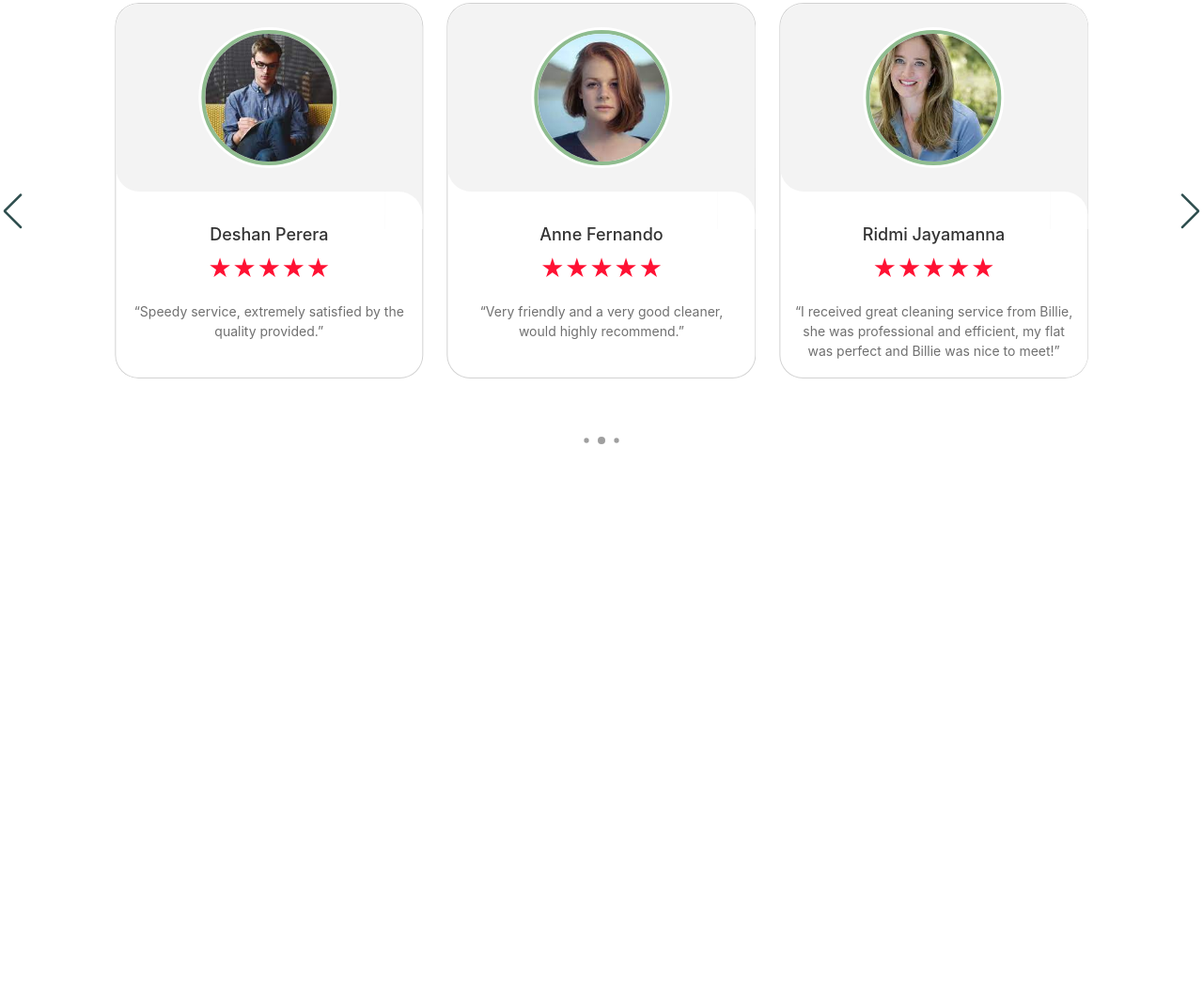
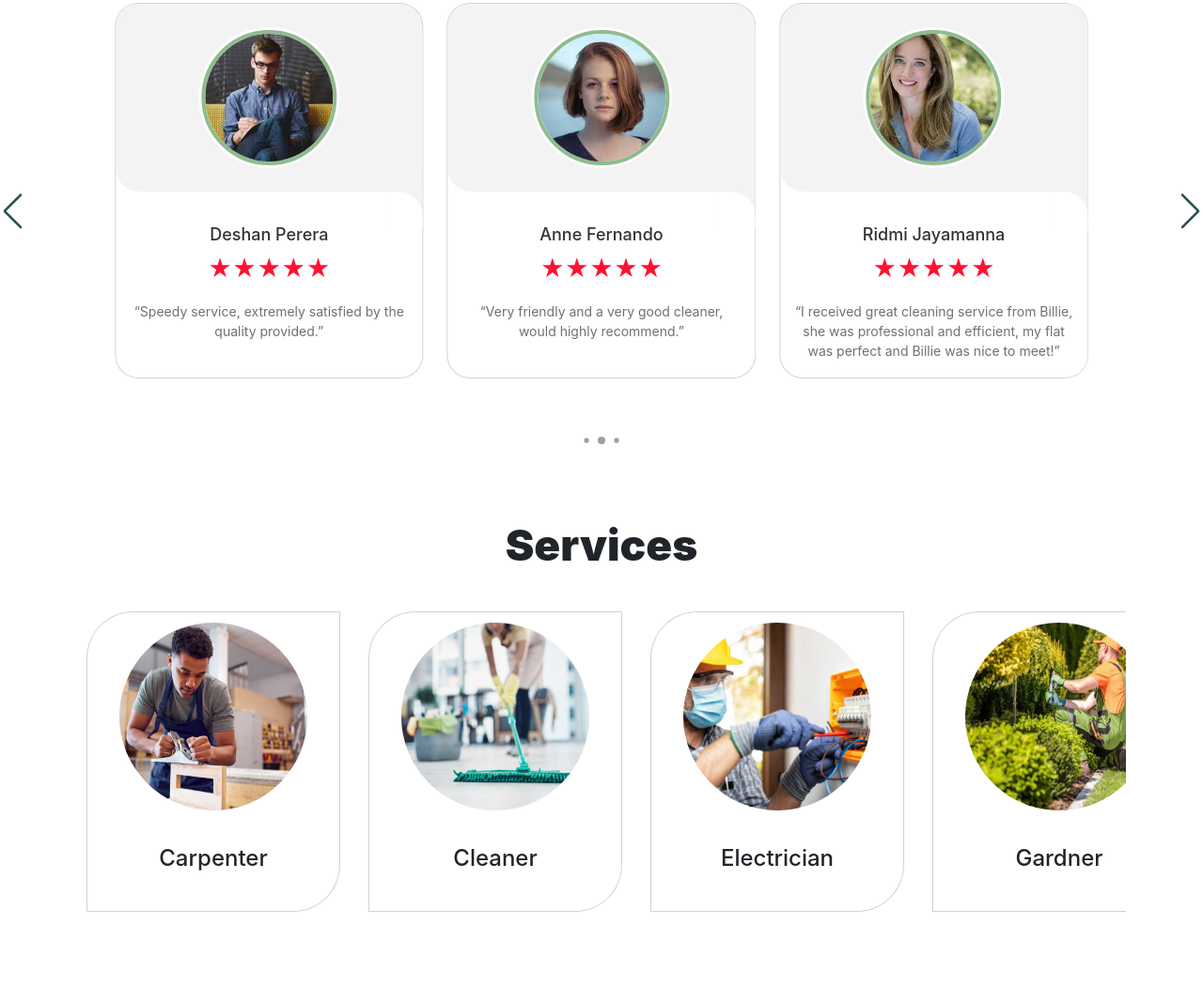
Before and after one commit to Mr-Kaviya99/HomeCare, a website built with Parcel: page index.html in a window 1280 px wide. Shown: the part 1928-2979 px from the top of the page at 94% size. Before the commit the page ends 2411 px from the top, so only its background shows below. Built offline with nearby package versions, Linux system fonts and the light colour scheme.

Commit message:
landing page Services

```diff
--- a/css/main.css
+++ b/css/main.css
@@ -346,7 +346,7 @@
   border-radius: 25px;
 }
 
-.card {
+.reviews-card {
   position: relative;
   border-radius: 25px;
   background-color: #FFF;
@@ -359,7 +359,8 @@
   align-items: center;
   padding: 10px 14px;
 }
-.card-content{
+
+.card-content {
   display: flex;
   flex-direction: column;
   align-items: center;
@@ -489,3 +490,94 @@
   text-align: center;
   color: #ff1133;
 }
+
+/*services*/
+.services {
+  margin-top: 50px;
+  padding-top: 20px;
+  padding-bottom: 40px;
+}
+
+.cards-list {
+  margin: 0;
+  display: flex;
+  padding-bottom: 30px;
+  overflow-x: scroll;
+}
+
+.Service-heading {
+  text-align: center;
+  font-weight: 900;
+  font-size: 46px;
+}
+
+.service-card-outer {
+  margin-top: 25px;
+  margin-right: 10px;
+  padding: 10px;
+}
+
+.service-card-outer:nth-last-child(1) {
+  margin-right: 0;
+}
+
+.service-card {
+  border-radius: 50px 0 50px 0;
+  width: 270px;
+  height: 320px;
+}
+
+.service-card-top {
+  width: 100%;
+  height: 70%;
+  padding: 15px;
+  display: flex;
+  justify-content: center;
+  align-items: center;
+  border-radius: 50px 0 0 0;
+}
+
+.service-img-outer {
+  width: 200px;
+  height: 200px;
+  border-radius: 50px 0 0 0;
+}
+
+.service-image {
+  width: 100%;
+  height: 100%;
+  border-radius: 50%;
+}
+
+.service-card-bottom {
+  display: flex;
+  justify-content: center;
+  align-items: center;
+}
+
+.service-type {
+  text-align: center;
+  margin: 25px 0 0 0;
+  font-weight: 550;
+  font-size: 24px;
+}
+
+/*scrollbar*/
+
+/* width */
+::-webkit-scrollbar {
+  width: 8px;
+  height: 8px;
+}
+
+/* Track */
+::-webkit-scrollbar-track {
+  box-shadow: inset 0 0 5px grey;
+  border-radius: 3px;
+}
+
+/* Handle */
+::-webkit-scrollbar-thumb {
+  background: darkseagreen;
+  border-radius: 2px;
+}
--- a/index.html
+++ b/index.html
@@ -168,7 +168,7 @@
     <div class="slide-container swiper">
       <div class="slide-content">
         <div class="card-wrapper swiper-wrapper">
-          <div class="card swiper-slide">
+          <div class="card swiper-slide reviews-card">
             <div class="image-content">
               <span class="overlay"></span>
 
@@ -191,7 +191,7 @@
                 my flat was perfect and Billie was nice to meet!”</p>
             </div>
           </div>
-          <div class="card swiper-slide">
+          <div class="card swiper-slide reviews-card">
             <div class="image-content">
               <span class="overlay"></span>
 
@@ -212,7 +212,7 @@
               <p class="description">“Speedy service, extremely satisfied by the quality provided.”</p>
             </div>
           </div>
-          <div class="card swiper-slide">
+          <div class="card swiper-slide reviews-card">
             <div class="image-content">
               <span class="overlay"></span>
 
@@ -245,6 +245,118 @@
 
 </div>
 
+<div class="services">
+  <div class="container">
+    <h3 class="Service-heading">Services</h3>
+    <div class="cards-list">
+      <div class="service-card-outer">
+        <div class="card service-card">
+          <div class="service-card-top">
+            <div class="service-img-outer">
+              <img src="https://github.com/Mr-Kaviya99/HomeCare/blob/master/img/Carpenter.jpg?raw=true" alt=""
+                   class="service-image">
+            </div>
+          </div>
+          <div class="service-card-bottom">
+            <h2 class="service-type">Carpenter</h2>
+          </div>
+        </div>
+      </div>
+      <div class="service-card-outer">
+        <div class="card service-card">
+          <div class="service-card-top">
+            <div class="service-img-outer">
+              <img src="https://github.com/Mr-Kaviya99/HomeCare/blob/master/img/Cleaner.jpg?raw=true" alt=""
+                   class="service-image">
+            </div>
+          </div>
+          <div class="service-card-bottom">
+            <h2 class="service-type">Cleaner</h2>
+          </div>
+        </div>
+      </div>
+      <div class="service-card-outer">
+        <div class="card service-card">
+          <div class="service-card-top">
+            <div class="service-img-outer">
+              <img src="https://github.com/Mr-Kaviya99/HomeCare/blob/master/img/Electrician.jpg?raw=true" alt=""
+                   class="service-image">
+            </div>
+          </div>
+          <div class="service-card-bottom">
+            <h2 class="service-type">Electrician</h2>
+          </div>
+        </div>
+      </div>
+      <div class="service-card-outer">
+        <div class="card service-card">
+          <div class="service-card-top">
+            <div class="service-img-outer">
+              <img src="https://github.com/Mr-Kaviya99/HomeCare/blob/master/img/Gardner.jpg?raw=true" alt=""
+                   class="service-image">
+            </div>
+          </div>
+          <div class="service-card-bottom">
+            <h2 class="service-type">Gardner</h2>
+          </div>
+        </div>
+      </div>
+      <div class="service-card-outer">
+        <div class="card service-card">
+          <div class="service-card-top">
+            <div class="service-img-outer">
+              <img src="https://github.com/Mr-Kaviya99/HomeCare/blob/master/img/House%20Caretaker.png?raw=true" alt=""
+                   class="service-image">
+            </div>
+          </div>
+          <div class="service-card-bottom">
+            <h2 class="service-type">Home Care Takers</h2>
+          </div>
+        </div>
+      </div>
+      <div class="service-card-outer">
+        <div class="card service-card">
+          <div class="service-card-top">
+            <div class="service-img-outer">
+              <img src="https://github.com/Mr-Kaviya99/HomeCare/blob/master/img/Masonary.jpg?raw=true" alt=""
+                   class="service-image">
+            </div>
+          </div>
+          <div class="service-card-bottom">
+            <h2 class="service-type">Mason</h2>
+          </div>
+        </div>
+      </div>
+      <div class="service-card-outer">
+        <div class="card service-card">
+          <div class="service-card-top">
+            <div class="service-img-outer">
+              <img src="https://github.com/Mr-Kaviya99/HomeCare/blob/master/img/Painter.jpg?raw=true" alt=""
+                   class="service-image">
+            </div>
+          </div>
+          <div class="service-card-bottom">
+            <h2 class="service-type">Painter</h2>
+          </div>
+        </div>
+      </div>
+      <div class="service-card-outer">
+        <div class="card service-card">
+          <div class="service-card-top">
+            <div class="service-img-outer">
+              <img src="https://github.com/Mr-Kaviya99/HomeCare/blob/master/img/Plumber.png?raw=true" alt=""
+                   class="service-image">
+            </div>
+          </div>
+          <div class="service-card-bottom">
+            <h2 class="service-type">Plumber</h2>
+          </div>
+        </div>
+      </div>
+    </div>
+  </div>
+</div>
+
 <script src="https://unpkg.com/swiper@8/swiper-bundle.min.js"></script>
 <script src="js/vendor/modernizr-3.11.2.min.js"></script>
 <script src="js/plugins.js"></script>
```
